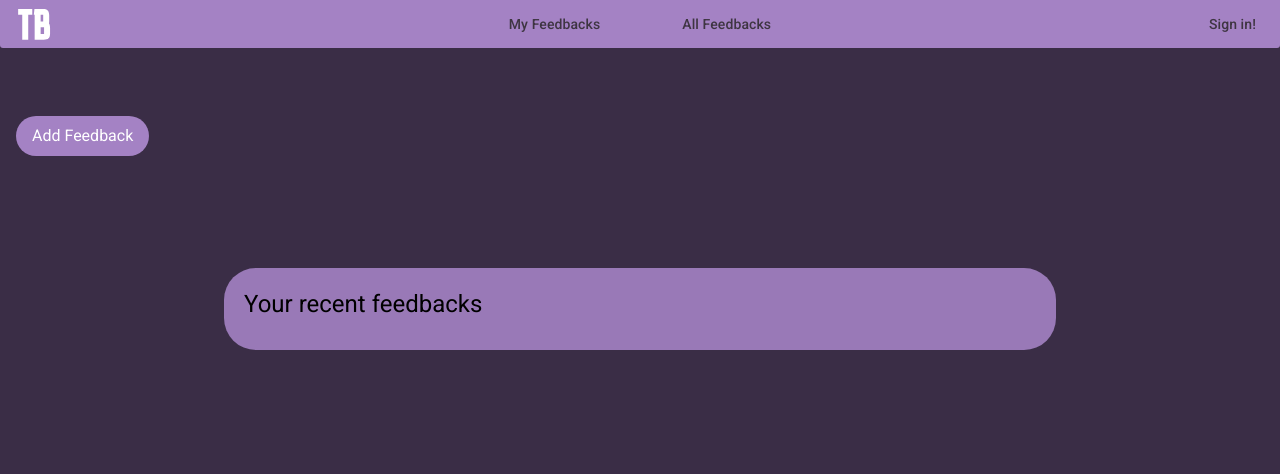
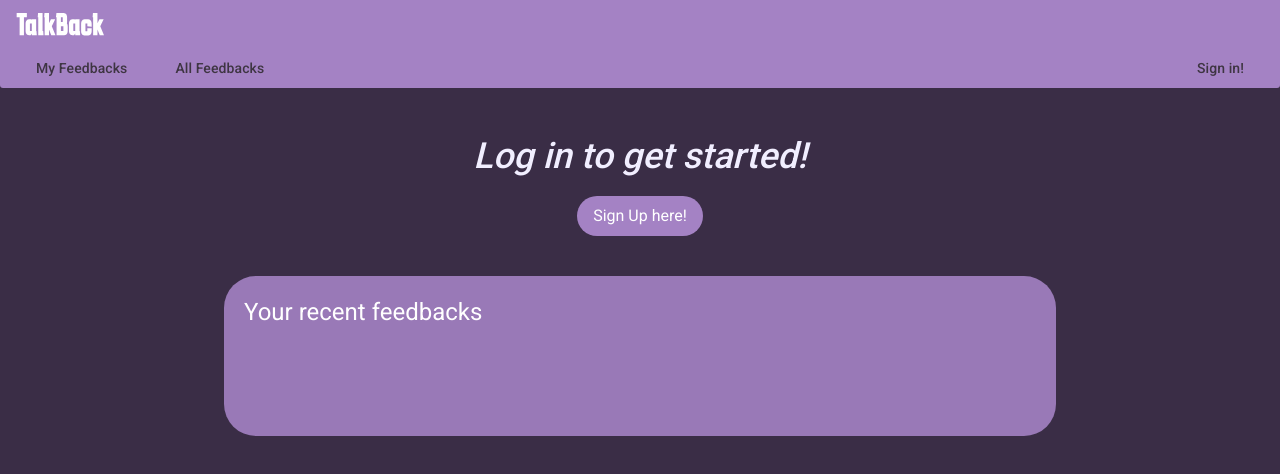
Before and after one commit to holysheepdev/talkback, an Angular app: page /home in a window 1280 px wide. Shown: the top 474 px of the page. Built offline with nearby package versions, Linux system fonts and the light colour scheme.

Commit message:
Pls work

```diff
--- a/src/app/app.routes.ts
+++ b/src/app/app.routes.ts
@@ -5,11 +5,13 @@ import { authGuard } from './guard/auth.guard';
 import { AuthCallbackComponent } from './components/auth-callback/auth-callback.component';
 import { AccountPageComponent } from './pages/account-page/account-page.component';
 import { AddFeedbackPageComponent } from './pages/add-feedback-page/add-feedback-page.component';
+import { FeedbacksDashboardPageComponent } from './pages/feedbacks-dashboard-page/feedbacks-dashboard-page.component';
 
 export const routes: Routes = [
   //   { path: 'auth-callback', component: AuthCallbackComponent },
   { path: '', redirectTo: 'home', pathMatch: 'full' },
   { path: 'home', component: HomePageComponent },
+  { path: 'dashboard', component: FeedbacksDashboardPageComponent },
   { path: 'account', component: AccountPageComponent },
   { path: 'signin', component: LoginPageComponent },
   { path: 'add-feedback', component: AddFeedbackPageComponent },
--- a/src/app/components/navbars/navbar/navbar.component.html
+++ b/src/app/components/navbars/navbar/navbar.component.html
@@ -1,52 +1,75 @@
-<nav
-  class="items-center grid grid-cols-3 bg-primary rounded-b-[3px] w-full h-[48px]"
+<nav class="bg-primary rounded-b-[3px] w-full">
+  <!-- Top bar: Logo and Mobile Toggle -->
+  <div class="flex justify-between items-center px-4 h-12">
+    <!-- Logo -->
+    <div>
+      <img src="LogoLong.svg" alt="Talkback" class="w-auto h-8" />
+    </div>
+    <!-- Mobile menu toggle button (visible on small screens only) -->
+    <div class="md:hidden">
+      <button (click)="toggleMobileMenu()" aria-label="Toggle navigation">
+        <svg
+          class="w-6 h-6 text-white"
+          fill="none"
+          stroke="currentColor"
+          viewBox="0 0 24 24"
         >
-  <!-- Col 1 Navbar -->
-  <!-- Logo -->
-  <div class="px-3">
-    <img src="Logo.svg" alt="Talkback" class="size-11" />
-    <!-- <img src="https://placehold.co/100/svg" alt="Talkback" /> -->
+          <path
+            stroke-linecap="round"
+            stroke-linejoin="round"
+            stroke-width="2"
+            d="M4 6h16M4 12h16M4 18h16"
+          />
+        </svg>
+      </button>
     </div>
-
-  <!-- Col 2 Navbar -->
-  <div class="flex justify-evenly px-3">
+  </div>
+  <!-- Navigation links -->
+  <div
+    [ngClass]="{ block: mobileMenuOpen, hidden: !mobileMenuOpen }"
+    class="md:flex md:justify-between md:items-center px-4 md:px-6 pb-4 md:pb-0"
+  >
+    <!-- Center Links -->
+    <div class="flex md:flex-row flex-col md:space-x-6">
       <button
         mat-button
-      class="px-1.5 text-base"
-      [routerLink]="['/']"
+        class="py-2 text-white text-base"
+        [routerLink]="['/home']"
         routerLinkActive="router-link-active"
       >
         My Feedbacks
       </button>
       <button
         mat-button
-      class="px-1.5 text-base"
-      [routerLink]="['/']"
+        class="py-2 text-white text-base"
+        [routerLink]="['/dashboard']"
         routerLinkActive="router-link-active"
       >
         All Feedbacks
       </button>
     </div>
-  <!-- Col 3 Navbar -->
-  <div class="flex justify-end px-3">
-    @if (isLoggedIn){
+    <!-- Right Link -->
+    <div class="mt-2 md:mt-0">
+      <ng-container *ngIf="isLoggedIn; else signIn">
         <button
           mat-button
-      class="px-1.5 text-base"
+          class="py-2 text-white text-base"
           [routerLink]="['/account']"
           routerLinkActive="router-link-active"
         >
           My Details
         </button>
-    } @else {
+      </ng-container>
+      <ng-template #signIn>
         <button
           mat-button
-      class="px-1.5 text-base"
+          class="py-2 text-white text-base"
           [routerLink]="['/signin']"
           routerLinkActive="router-link-active"
         >
           Sign in!
         </button>
-    }
+      </ng-template>
+    </div>
   </div>
 </nav>
--- a/src/app/components/navbars/navbar/navbar.component.ts
+++ b/src/app/components/navbars/navbar/navbar.component.ts
@@ -2,19 +2,25 @@ import { Component, inject, OnInit } from '@angular/core';
 import { RouterModule } from '@angular/router';
 import { MatButtonModule } from '@angular/material/button';
 import { SupabaseService } from '../../../services/supabase.service';
+import { CommonModule } from '@angular/common';
 @Component({
   selector: 'app-navbar',
-  imports: [RouterModule, MatButtonModule],
+  imports: [RouterModule, MatButtonModule, CommonModule],
   templateUrl: './navbar.component.html',
   styleUrl: './navbar.component.scss',
 })
 export class NavbarComponent implements OnInit {
   private supabase = inject(SupabaseService);
   isLoggedIn: any = false;
+  mobileMenuOpen: boolean = false;
 
   async ngOnInit(): Promise<void> {
     const { data, error } = await this.supabase.getSesh();
     this.isLoggedIn = data.session;
     console.log(this.isLoggedIn);
   }
+
+  toggleMobileMenu(): void {
+    this.mobileMenuOpen = !this.mobileMenuOpen;
+  }
 }
--- /dev/null
+++ b/src/app/pages/feedbacks-dashboard-page/feedbacks-dashboard-page.component.html
@@ -0,0 +1,67 @@
+<div class="mx-auto px-4 pt-[6vh] container">
+  <!-- Page Title -->
+  <h1 class="mb-6 font-bold text-white text-3xl text-center">
+    Feedback Dashboard
+  </h1>
+
+  <!-- Filters Section -->
+  <div class="bg-primary/90 mb-6 p-4 rounded-lg">
+    <h2 class="mb-3 text-white text-xl">Filters</h2>
+    <div class="gap-4 grid grid-cols-1 sm:grid-cols-3">
+      <!-- Filter by Company -->
+      <input
+        type="text"
+        placeholder="Company"
+        [(ngModel)]="filterCompany"
+        class="p-2 border border-gray-300 rounded"
+      />
+      <!-- Filter by Created By (Person) -->
+      <input
+        type="text"
+        placeholder="Created By"
+        [(ngModel)]="filterPerson"
+        class="p-2 border border-gray-300 rounded"
+      />
+      <!-- Filter by Manager -->
+      <input
+        type="text"
+        placeholder="Manager"
+        [(ngModel)]="filterManager"
+        class="p-2 border border-gray-300 rounded"
+      />
+    </div>
+    <div class="flex justify-end space-x-3 mt-4">
+      <button
+        (click)="applyFilters()"
+        mat-button
+        class="bg-secondary hover:bg-secondary/80 px-4 py-2 rounded-full text-white"
+      >
+        Apply Filters
+      </button>
+      <button
+        (click)="clearFilters()"
+        mat-button
+        class="bg-secondary hover:bg-secondary/80 px-4 py-2 rounded-full text-white"
+      >
+        Clear
+      </button>
+    </div>
+  </div>
+
+  <!-- Feedbacks List -->
+  <div *ngIf="loading" class="text-white text-center">Loading...</div>
+  <div
+    *ngIf="!loading && feedbacks.length === 0"
+    class="text-white text-center"
+  >
+    No feedbacks found.
+  </div>
+  <div
+    *ngIf="!loading && feedbacks.length > 0"
+    class="gap-6 grid grid-cols-1 md:grid-cols-2"
+  >
+    <div *ngFor="let feedback of feedbacks">
+      <app-feedback-display [feedback]="feedback"></app-feedback-display>
+    </div>
+  </div>
+</div>
--- a/src/app/pages/home-page/home-page.component.html
+++ b/src/app/pages/home-page/home-page.component.html
@@ -1,31 +1,31 @@
 <div class="mx-auto px-4 pt-[6vh] container">
   <!-- Positive quote -->
-  <p class="font-(--font-primary) font-medium text-[#f1eeff] text-4xl italic">
+  <p
+    class="font-[var(--font-primary)] font-medium text-[#f1eeff] text-3xl sm:text-4xl text-center italic"
+  >
     {{ quote$ | async }}
   </p>
 
   <!-- Add Feedback call to action -->
-  <div class="mt-5">
+  <div class="flex justify-center mt-5">
     <button
       mat-button
       class="bg-primary hover:bg-primary/80 px-4 py-2 rounded-full text-white"
-      [routerLink]="['/add-feedback']"
+      [routerLink]="[!isLoggedin ? '/signin' : '/add-feedback']"
       routerLinkActive="router-link-active"
     >
-      Add Feedback
+      {{ !isLoggedin ? "Sign Up here!" : "Add Feedback" }}
     </button>
   </div>
 
   <!-- Recent reviews -->
   <div
-    class="block place-self-center bg-primary/90 sm:mt-7 md:mt-28 pb-2.5 rounded-4xl w-2/3 h-fit min-h-10 size-2"
+    class="bg-primary/90 mx-auto mt-7 md:mt-10 pb-2.5 rounded-4xl w-full md:w-2/3 min-h-[10rem]"
   >
-    <h1 class="p-5 text-2xl">Your recent feedbacks</h1>
+    <h1 class="p-5 text-white text-xl sm:text-2xl">Your recent feedbacks</h1>
     <!-- Feedback display list -->
-    @for (feedback of feedbacks; track $index) {
-    <div class="py-1">
+    <div *ngFor="let feedback of feedbacks; index as i" class="py-1">
       <app-feedback-display [feedback]="feedback"></app-feedback-display>
     </div>
-    }
   </div>
 </div>
--- a/src/app/pages/home-page/home-page.component.ts
+++ b/src/app/pages/home-page/home-page.component.ts
@@ -55,7 +55,7 @@ export const sampleFeedbacks: Feedback[] = [
 })
 export class HomePageComponent implements OnInit {
   private supabase = inject(SupabaseService);
-
+  isLoggedin = false;
   quote$!: Observable<string>;
 
   // displayQuote: string = 'Hello, {Name}, what a beautiful day!';
@@ -75,8 +75,11 @@ export class HomePageComponent implements OnInit {
       }
       if (!data?.session || !data.session.user) {
         console.warn('No active session found');
+        this.quote$ = of('Log in to get started!');
         return;
       }
+
+      this.isLoggedin = true;
 
       const { user } = data.session;
 
--- a/src/app/services/supabase.service.ts
+++ b/src/app/services/supabase.service.ts
@@ -40,10 +40,24 @@ export class SupabaseService implements OnInit {
     return this._session;
   }
 
-  async feedbacks(opts: { page?: number; pageSize?: number; userId?: string }) {
+  async feedbacks(opts: {
+    page?: number;
+    pageSize?: number;
+    userId?: string;
+    filterCompany?: string;
+    filterPerson?: string;
+    filterManager?: string;
+  }) {
     let query = this.supabase.from('feedbacks').select();
 
-    let { page, pageSize, userId } = opts;
+    const {
+      page,
+      pageSize,
+      userId,
+      filterCompany,
+      filterPerson,
+      filterManager,
+    } = opts;
 
     if (page !== undefined && pageSize !== undefined) {
       const from = (page - 1) * pageSize;
@@ -51,12 +65,27 @@ export class SupabaseService implements OnInit {
       query = query.range(from, to);
     }
 
-    if (userId !== undefined) query = query.eq('created_by', userId);
+    if (userId !== undefined) {
+      query = query.eq('created_by', userId);
+    }
+
+    if (filterCompany && filterCompany.trim() !== '') {
+      query = query.ilike('company', `%${filterCompany.trim()}%`);
+    }
+
+    if (filterPerson && filterPerson.trim() !== '') {
+      query = query.ilike('created_by', `%${filterPerson.trim()}%`);
+    }
+
+    if (filterManager && filterManager.trim() !== '') {
+      // Assumes that managers is an array field. The 'contains' operator expects an array.
+      query = query.contains('managers', [filterManager.trim()]);
+    }
 
     const { data, error } = await query;
 
     if (error) {
-      // console.error('error', error);
+      console.error('Error fetching feedbacks:', error);
       return null;
     }
     return data;
@@ -81,8 +110,8 @@ export class SupabaseService implements OnInit {
   signIn(email: string) {
     return this.supabase.auth.signInWithOtp({
       email,
-      // options: { emailRedirectTo: window.location.origin + '/talkback' },
-      options: { emailRedirectTo: 'http://localhost:4200/' },
+      options: { emailRedirectTo: window.location.origin + '/talkback' },
+      // options: { emailRedirectTo: 'http://localhost:4200/' },
     });
   }
   signOut() {
```
Also changed, not shown: src/app/pages/feedbacks-dashboard-page/feedbacks-dashboard-page.component.ts (added, +69 -0 lines), src/app/pages/feedbacks-dashboard-page/feedbacks-dashboard-page.component.scss (added), 1 other file (tests, documents, lock files or other folders). Lines whose indentation alone changed are shown as unchanged.
